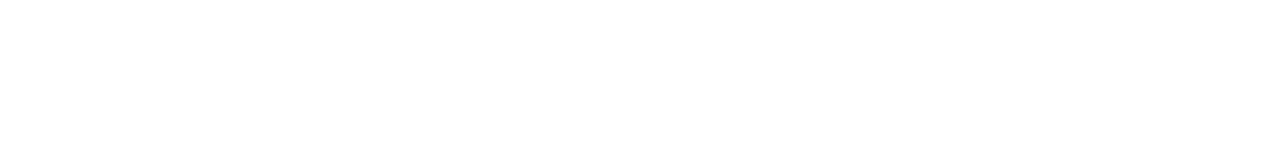
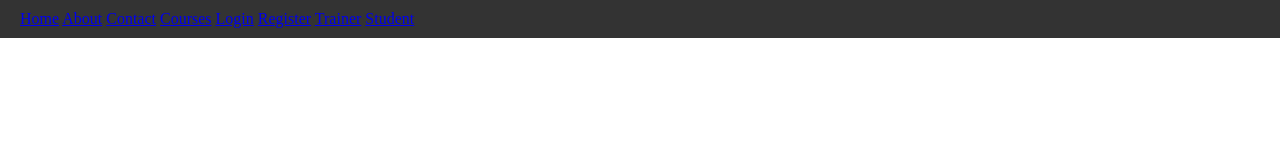
Before and after one commit to TheWebUstaad/FSWD-Batch-29-LWR-Batch-16-FSJS-batch-27, a plain HTML site: page home.html in a window 1280 px wide. Drawn offline with Linux system fonts and the light colour scheme.

Commit message:
session 2

```diff
--- a/home.html
+++ b/home.html
@@ -1,11 +1,34 @@
 <!DOCTYPE html>
 <html lang="en">
-<head>
-    <meta charset="UTF-8">
-    <meta name="viewport" content="width=device-width, initial-scale=1.0">
+  <head>
+    <meta charset="UTF-8" />
+    <meta name="viewport" content="width=device-width, initial-scale=1.0" />
     <title>Document</title>
-</head>
-<body>
+  </head>
+  <style>
+    *{
+      margin: 0 auto;
+      padding: 0;
+      box-sizing: border-box;
+    }
+    .Navbar{
+        background-color: #333;
+        overflow: hidden;
+        padding: 10px 20px;
 
-</body>
+    }
+  </style>
+  <body>
+       <div class="Navbar">
+            <a href="index.html">Home</a>
+            <a href="about.html">About</a>
+            <a href="contact.html">Contact</a>
+            <a href="course.html">Courses</a>
+            <a href="login.html">Login</a>
+            <a href="register.html">Register</a>
+            <a href="trainer.html">Trainer</a>
+            <a href="student.html">Student</a>
+
+       </div>
+  </body>
 </html>
```
Also changed, not shown: index.html (+1 -1 lines), layout.html (added, +44 -0 lines), doc.txt.
